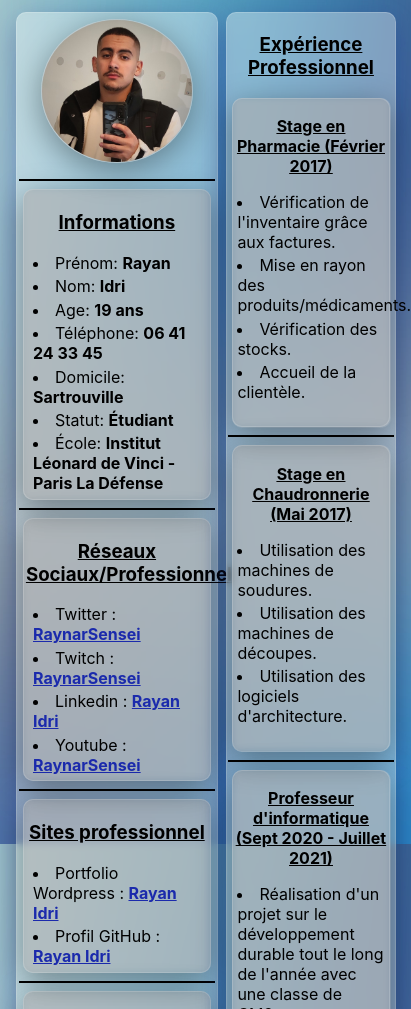
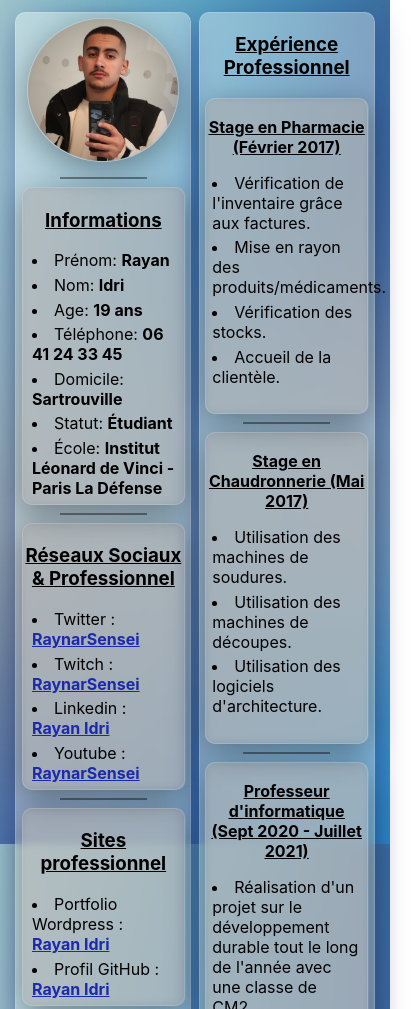
Before and after one commit to IDRAYNAR/Portfolio-Scss-10.2021, a plain HTML site: page Index.html in a window 390 px wide. Shown: the top 1009 px of the page, 411 px wide, since content can reach past the window. Drawn offline with Linux system fonts and the light colour scheme.

Commit message:
Final Change V5 - Font Size / Responsive Updated

```diff
--- a/CSS-SCSS/Index-style.scss
+++ b/CSS-SCSS/Index-style.scss
@@ -3,7 +3,7 @@
 $margin   : 2%;
 $blur     : blur(3.5px);
 $brd-rds  : 10px;
-$brd-rds2  : 100%;
+$brd-rds2 : 100%;
 $case-clr : rgba(255, 255, 255, 0.35);
 $case-clr2: rgba(131, 131, 131, 0.4);
 $brd-clr  : rgba(255, 255, 255, 0.18);
@@ -16,7 +16,7 @@ $bld      : bold;
 /* ****************************************** */
 /* ************* PAGE FONT ****************** */
 * {
-    font-family:-apple-system, BlinkMacSystemFont, 'Segoe UI', Roboto, Oxygen, Ubuntu, Cantarell, 'Open Sans', 'Helvetica Neue', sans-serif ;
+    font-family: -apple-system, BlinkMacSystemFont, 'Segoe UI', Roboto, Oxygen, Ubuntu, Cantarell, 'Open Sans', 'Helvetica Neue', sans-serif;
 }
 
 /* ****************************************** */
@@ -41,12 +41,17 @@ $bld      : bold;
 }
 
 #ttr li {
-    margin: $margin;
+    margin: 3%;
 }
 
 #ttr li a {
     color      : $link-clr;
     font-weight: $bld;
+}
+
+hr {
+    opacity: 40%;
+    width  : 50%;
 }
 
 /* ****************************************** */
--- a/Index.html
+++ b/Index.html
@@ -45,7 +45,7 @@
             </div>
             <hr color="black">
             <div id="ttr">
-            <h3 class="titre">Réseaux Sociaux/Professionnel</h3>
+            <h3 class="titre">Réseaux Sociaux & Professionnel</h3>
             <div class="icon">
                 <!-- ---- -->
                 <li>Twitter : <a href="https://twitter.com/RaynarSensei"><b>RaynarSensei</b></a></li>
```
Also changed, not shown: CSS-SCSS/Index-style.css, 1 other file.
